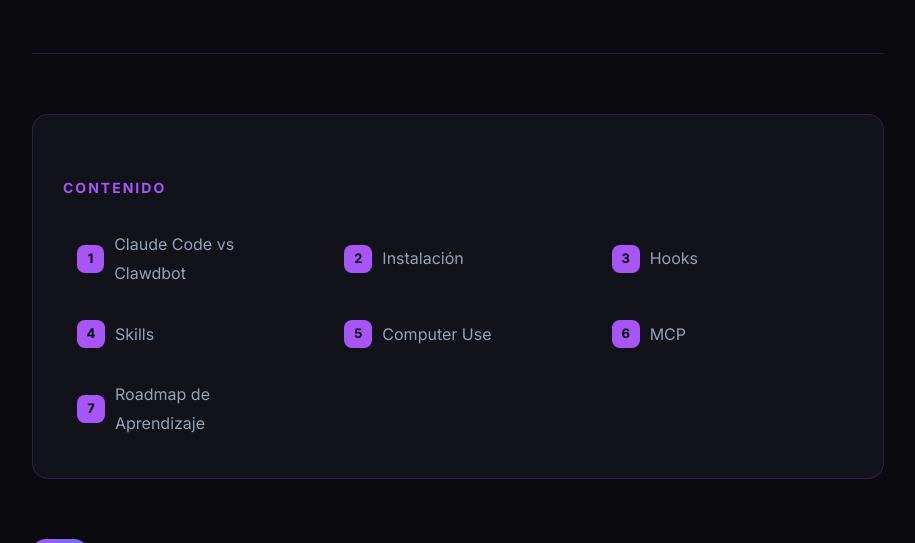
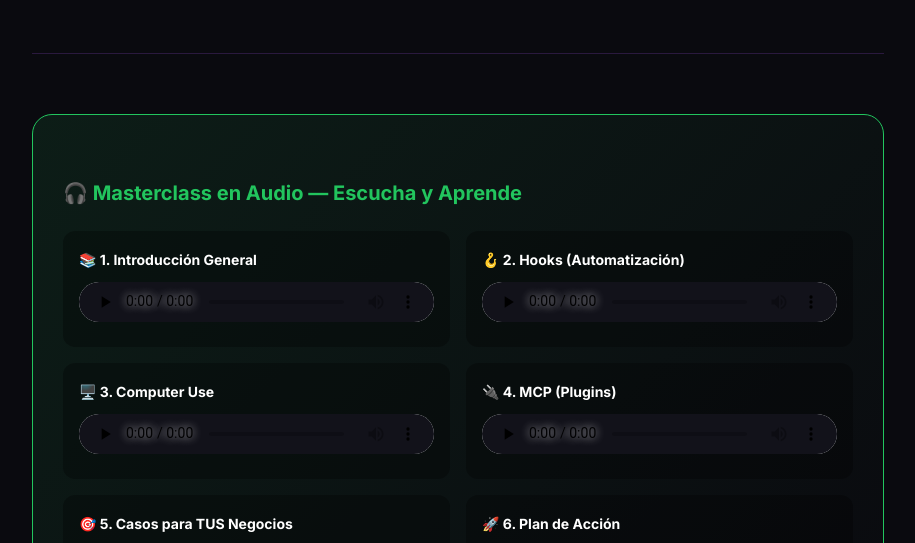
Before and after one commit to durang/morphic-landings, a website: page public/landings/guia-claude-code.html in a window 1280 px wide. Shown: the part 250-793 px from the top of the page, without its empty margins (182-1097 px from the left). Drawn offline with Linux system fonts and the light colour scheme.

Commit message:
feat: masterclass audios integrados en la guía

```diff
--- a/public/landings/guia-claude-code.html
+++ b/public/landings/guia-claude-code.html
@@ -57,6 +57,44 @@
             font-size: 18px;
             color: var(--text-dim);
             max-width: 600px;
+        }
+
+        /* Audio Section */
+        .audio-section {
+            background: linear-gradient(135deg, rgba(34, 197, 94, 0.1), transparent);
+            border: 1px solid var(--accent2);
+            border-radius: 20px;
+            padding: 30px;
+            margin-bottom: 40px;
+        }
+        .audio-section h3 {
+            font-size: 20px;
+            margin-bottom: 20px;
+            color: var(--accent2);
+        }
+        .audio-grid {
+            display: grid;
+            grid-template-columns: repeat(auto-fit, minmax(280px, 1fr));
+            gap: 16px;
+        }
+        .audio-item {
+            background: rgba(0,0,0,0.3);
+            border-radius: 12px;
+            padding: 16px;
+        }
+        .audio-item h4 {
+            font-size: 14px;
+            margin-bottom: 10px;
+            display: flex;
+            align-items: center;
+            gap: 8px;
+        }
+        .audio-item audio {
+            width: 100%;
+            height: 40px;
+        }
+        audio::-webkit-media-controls-panel {
+            background: var(--bg-card);
         }
 
         /* TOC */
@@ -368,6 +406,49 @@
         <h1>Domina <span>Claude Code</span> de Cero a Experto</h1>
         <p class="subtitle">Todo lo que necesitas saber sobre Hooks, MCP, Computer Use, Skills, y cómo crear agentes autónomos.</p>
     </header>
+
+    <!-- Audio Masterclass -->
+    <div class="audio-section">
+        <h3>🎧 Masterclass en Audio — Escucha y Aprende</h3>
+        <div class="audio-grid">
+            <div class="audio-item">
+                <h4>📚 1. Introducción General</h4>
+                <audio controls preload="none">
+                    <source src="/landings/audio/01-introduccion.mp3" type="audio/mpeg">
+                </audio>
+            </div>
+            <div class="audio-item">
+                <h4>🪝 2. Hooks (Automatización)</h4>
+                <audio controls preload="none">
+                    <source src="/landings/audio/02-hooks.mp3" type="audio/mpeg">
+                </audio>
+            </div>
+            <div class="audio-item">
+                <h4>🖥️ 3. Computer Use</h4>
+                <audio controls preload="none">
+                    <source src="/landings/audio/03-computer-use.mp3" type="audio/mpeg">
+                </audio>
+            </div>
+            <div class="audio-item">
+                <h4>🔌 4. MCP (Plugins)</h4>
+                <audio controls preload="none">
+                    <source src="/landings/audio/04-mcp.mp3" type="audio/mpeg">
+                </audio>
+            </div>
+            <div class="audio-item">
+                <h4>🎯 5. Casos para TUS Negocios</h4>
+                <audio controls preload="none">
+                    <source src="/landings/audio/05-casos-uso.mp3" type="audio/mpeg">
+                </audio>
+            </div>
+            <div class="audio-item">
+                <h4>🚀 6. Plan de Acción</h4>
+                <audio controls preload="none">
+                    <source src="/landings/audio/06-plan-accion.mp3" type="audio/mpeg">
+                </audio>
+            </div>
+        </div>
+    </div>
 
     <!-- TOC -->
     <nav class="toc">
```
Also changed, not shown: 19 other files.
